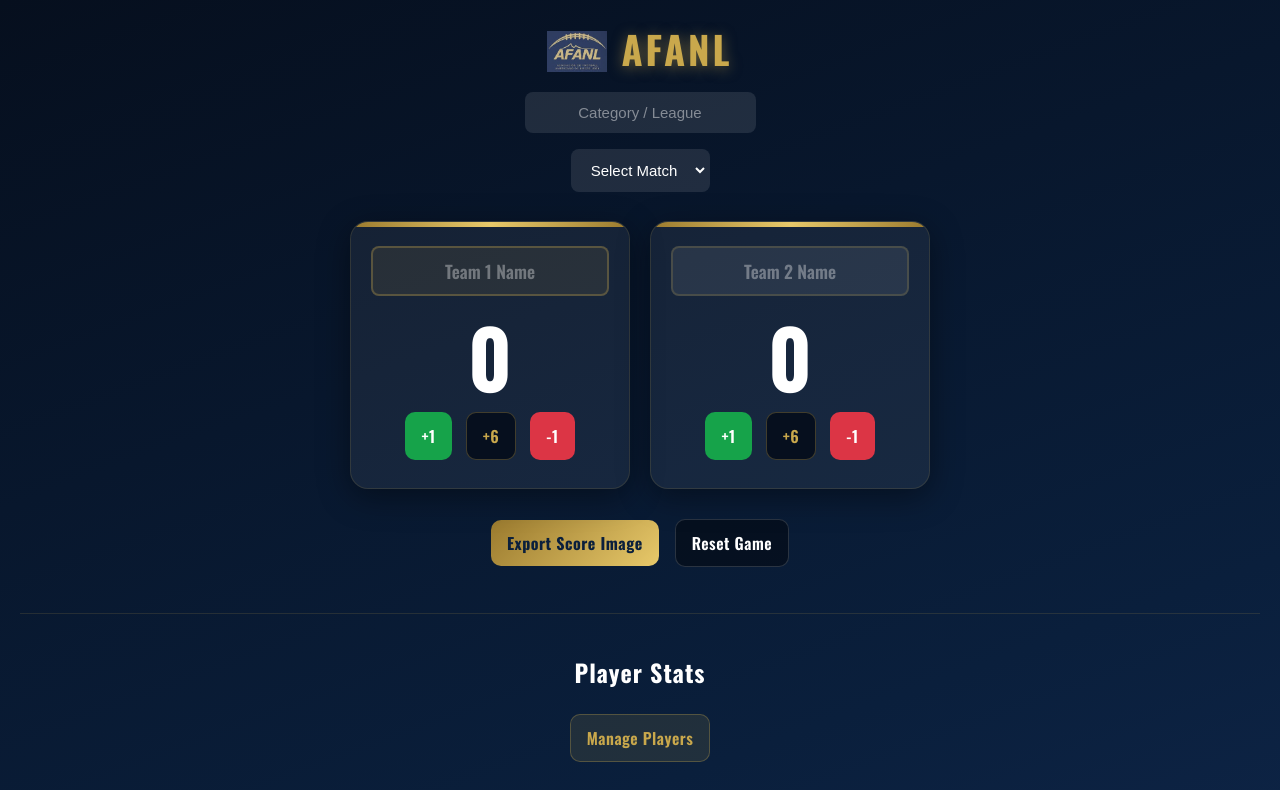
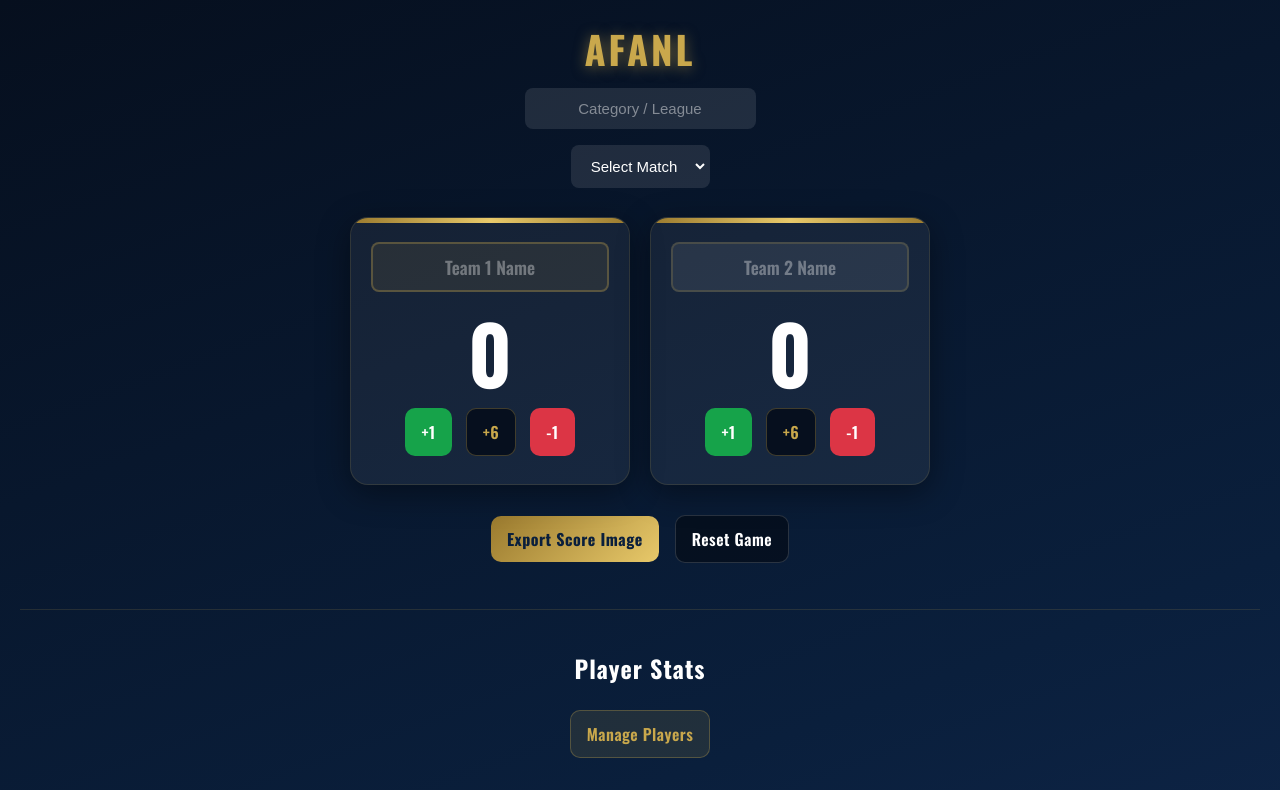
Before and after one commit to PabloMad77/afanl-scoreboard, a plain HTML site: page index.html in a window 1280 px wide. Shown: the top 790 px of the page. Drawn offline with nearby package versions, Linux system fonts and the light colour scheme.

Commit message:
Simplify header by removing logo element
Removed logo header and kept the title 'AFANL'.

```diff
--- a/index.html
+++ b/index.html
@@ -128,11 +128,7 @@ tr:hover td { background: rgba(201,168,76,0.06); }
 <body>
 
 <div id="scoreExportArea">
-  <div class="logo-header">
-    <!-- Visible logo in header — reuses the same hidden img element src -->
-    <img id="headerLogo" src="https://pablomad77.github.io/afanl-scoreboard/logo.png" alt="AFANL">
-    <h1>AFANL</h1>
-  </div>
+  <h1>AFANL</h1>
   <div>
     <input id="categoryName" placeholder="Category / League" oninput="saveGameState()">
   </div>
```
